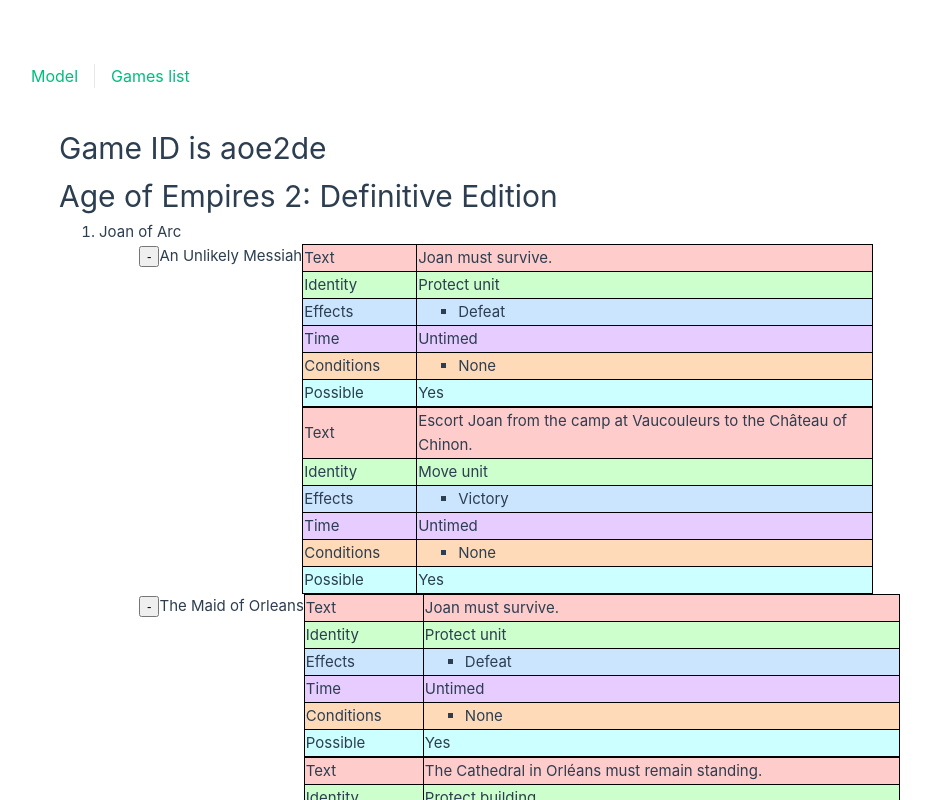
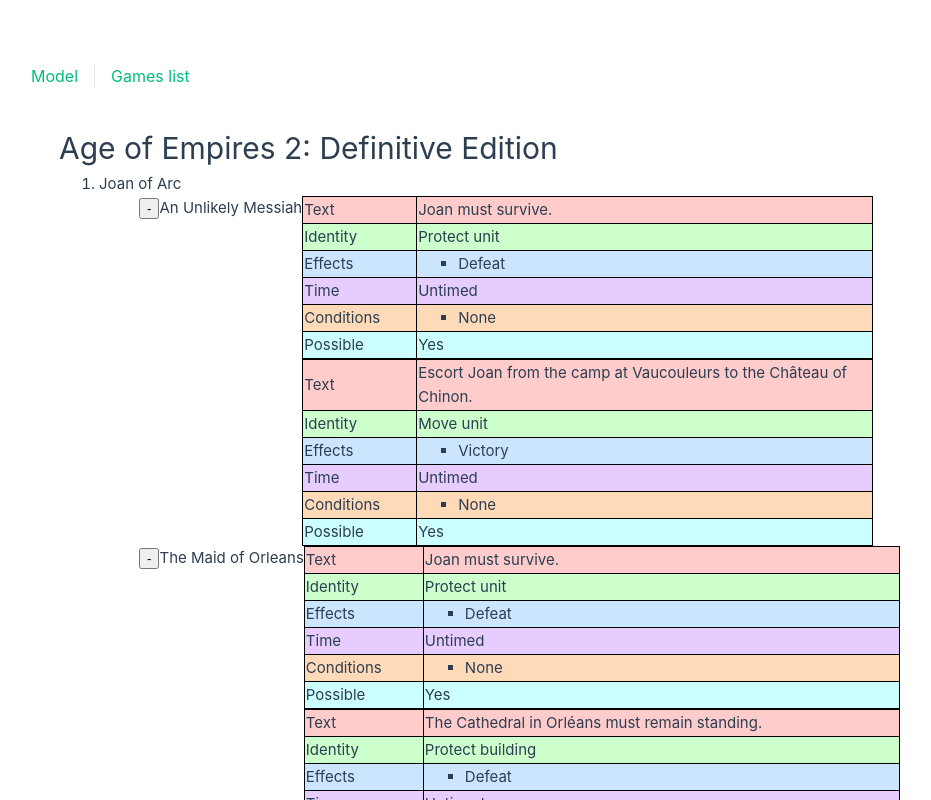
Before and after one commit to maedross/campaign-design, a Vue app: page /#/games/aoe2de in a window 1280 px wide. Shown: the top 800 px of the page, without its empty margins (1-932 px from the left). Built offline with nearby package versions, Linux system fonts and the light colour scheme.

Commit message:
Removed game ID

```diff
--- a/src/views/GameView.vue
+++ b/src/views/GameView.vue
@@ -1,6 +1,5 @@
 <template>
   <main>
-    <h1>Game ID is {{ gameId }}</h1>
     <div v-if="gameData">
       <h1>{{ gameData.name }}</h1>
       <ol>
```
